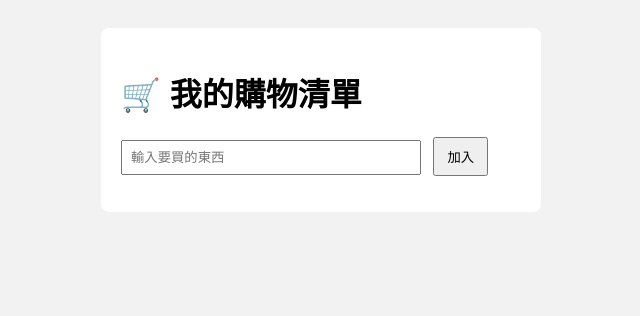
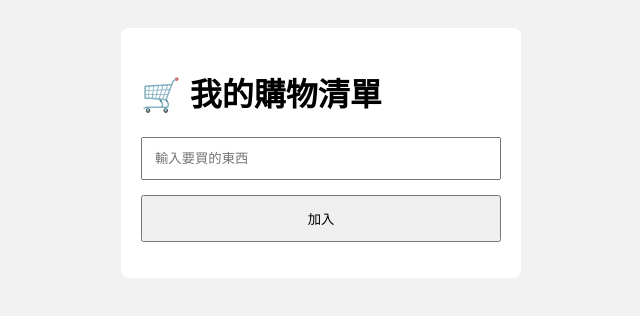
Before and after one commit to ningiioo/to-buy-list, a plain HTML site: page index.html in a window 1280 px wide. Shown: the whole page, without its empty margins (319-959 px from the left). Drawn offline with Linux system fonts and the light colour scheme.

Commit message:
Update style.css

```diff
--- a/style.css
+++ b/style.css
@@ -5,22 +5,28 @@ body {
   }
 
   .container {
+    width: 100%;
     max-width: 400px;
     margin: auto;
     background: white;
     padding: 20px;
     border-radius: 8px;
+    box-sizing: border-box;
   }
 
-  input {
-    width: 70%;
-    padding: 8px;
-  }
+input {
+  width: 100%;
+  padding: 12px;
+  margin-bottom: 10px;
+  box-sizing: border-box;
+}
 
-  button {
-    padding: 8px 12px;
-    margin-left: 8px;
-  }
+button {
+  width: 100%;
+  padding: 12px;
+  margin-top: 5px;
+  box-sizing: border-box;
+}
 
   li {
     margin-top: 10px;
```
